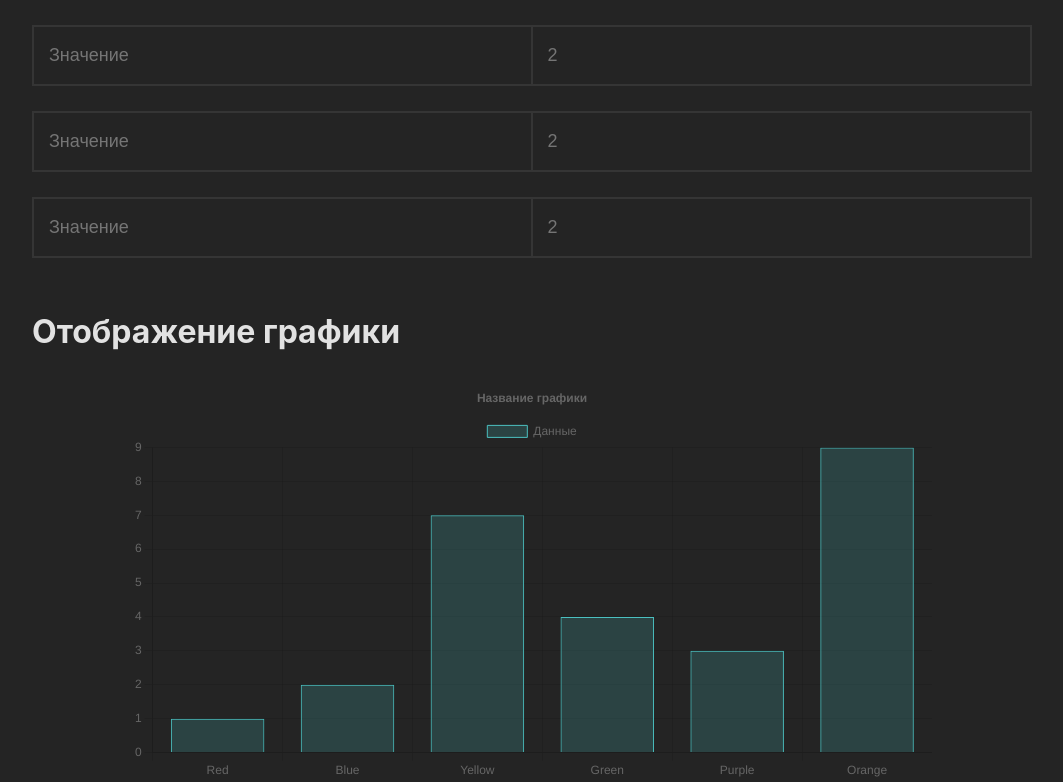
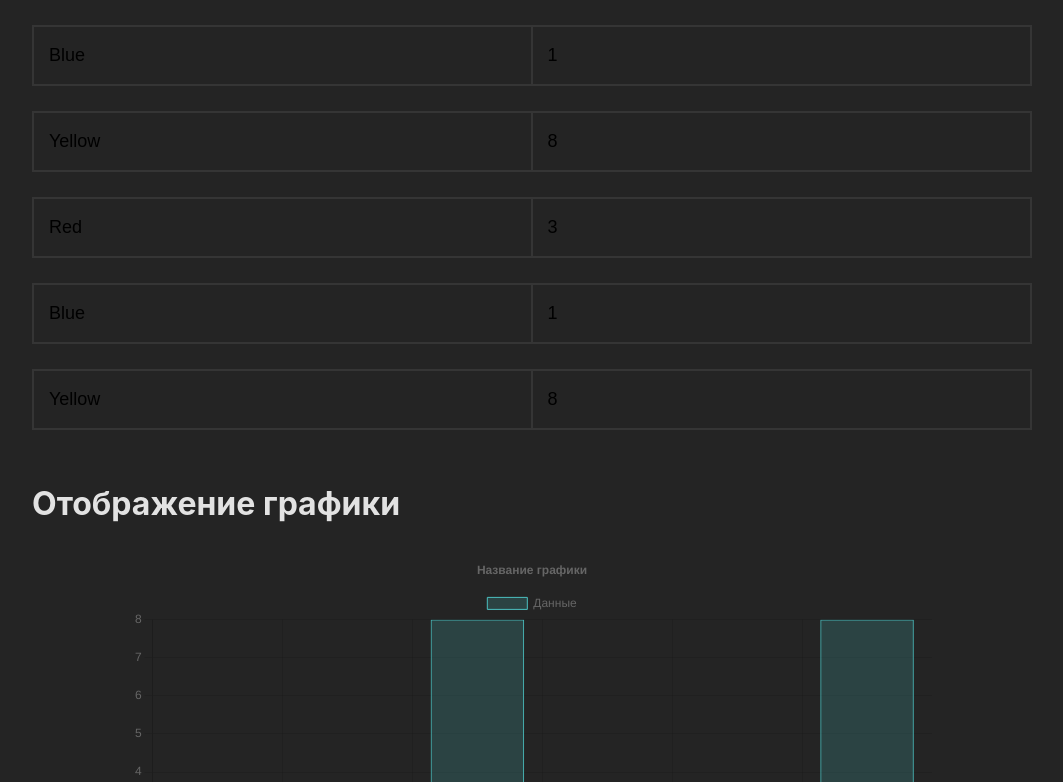
Before and after one commit to lojaaaaa/chart_creator, a React (Vite) app: page / in a window 1280 px wide. Shown: the part 378-1160 px from the top of the page, without its empty margins (108-1171 px from the left). Built offline with nearby package versions, Linux system fonts and the light colour scheme.

Commit message:
creating dynamic rendering of elements

```diff
--- a/src/App.jsx
+++ b/src/App.jsx
@@ -11,14 +11,41 @@ function App() {
   //   setChartData(data);
   // };
 
+  const [chartData, setChartData] = useState([
+    {
+      label: 'Red',
+      data: 3
+    },
+    {
+      label: 'Blue',
+      data: 1
+    },
+    {
+      label: 'Yellow',
+      data: 8
+    },
+    {
+      label: 'Red',
+      data: 3
+    },
+    {
+      label: 'Blue',
+      data: 1
+    },
+    {
+      label: 'Yellow',
+      data: 8
+    }
+  ])
+
   return (
     <div className="wrapper">
       <section className="graph">
         <div className="graph__container container">
           <h1 className="title">Графика</h1>
           <div className="content">
-            <ChartInput />
-            <ChartDisplay />
+            <ChartInput data={chartData}/>
+            <ChartDisplay data={chartData}/>
           </div>
         </div>
       </section>
--- a/src/components/ChartDisplay/ChartDisplay.jsx
+++ b/src/components/ChartDisplay/ChartDisplay.jsx
@@ -7,14 +7,14 @@ import styles from './ChartDisplay.module.scss'
 function ChartDisplay({ data }) {
   const chartData = {
     title: 'fdfdf',
-    labels: ['Red', 'Blue', 'Yellow', 'Green', 'Purple', 'Orange'],
+    labels: data.map(d => d.label),
     datasets: [
       {
         label: 'Данные',
         backgroundColor: 'rgba(75, 192, 192, 0.2)',
         borderColor: 'rgba(75, 192, 192, 1)',
         borderWidth: 1,
-        data: [1, 2, 7, 4, 3, 9],
+        data: data.map(d => d.data),
       },
     ],
   };
@@ -35,7 +35,7 @@ function ChartDisplay({ data }) {
   return (
     <div className={styles.graphics}>
       <h2 className={styles.title}>Отображение графики</h2>
-      <Bar  className={styles.graph} options={options} data={chartData} />
+      <Bar className={styles.graph} options={options} data={chartData} />
     </div>
   );
 }
--- a/src/components/ChartInput/ChartInput.jsx
+++ b/src/components/ChartInput/ChartInput.jsx
@@ -1,26 +1,19 @@
 import React from 'react'
 import styles from './ChartInput.module.scss'
+import ChartItem from '../ChartItem/ChartItem'
 
-const ChartInput = () => {
+const ChartInput = ({data}) => {
+
   return (
     <div className={styles.items}>
       <h2 className={styles.title}>Cоздание</h2>
-      <div className={styles.item}>
-        <input placeholder='Значение' className={styles.input} type="text" />
-        <input placeholder='1' className={styles.input} type="number" />
-      </div>
-      <div className={styles.item}>
-        <input placeholder='Значение' className={styles.input} type="text" />
-        <input placeholder='2' className={styles.input} type="number" />
-      </div>
-      <div className={styles.item}>
-        <input placeholder='Значение' className={styles.input} type="text" />
-        <input placeholder='2' className={styles.input} type="number" />
-      </div>
-      <div className={styles.item}>
-        <input placeholder='Значение' className={styles.input} type="text" />
-        <input placeholder='2' className={styles.input} type="number" />
-      </div>
+      {data.map((el, index) =>
+        <ChartItem
+          key={index}
+          label={el.label}
+          value={el.data}
+        />
+      )}
     </div>
   )
 }
--- a/src/components/ChartInput/ChartInput.module.scss
+++ b/src/components/ChartInput/ChartInput.module.scss
@@ -4,21 +4,7 @@
   gap: 25px;
 }
 
-.item{
-  display: flex;
-}
 
-.input{
-  width: 100%;
-  outline: none;
-  font-size: 18px;
-  padding: 18px 15px;
-  background-color: transparent;
-  border: 2px solid rgb(53, 53, 53);
-}
-.input:last-child{
-  border-left: 0;
-}
 
 .title{
   font-size: 32px;
--- /dev/null
+++ b/src/components/ChartItem/ChartItem.jsx
@@ -0,0 +1,23 @@
+import React from 'react'
+import styles from './ChartItem.module.scss'
+
+const ChartItem = ({label, value}) => {
+  return (
+    <div className={styles.item}>
+    <input
+      defaultValue={label}
+      placeholder={label}
+      className={styles.input}
+      type="text"
+    />
+    <input
+      defaultValue={value}
+      placeholder={value}
+      className={styles.input}
+      type="number"
+    />
+  </div>
+  )
+}
+
+export default ChartItem
--- /dev/null
+++ b/src/components/ChartItem/ChartItem.module.scss
@@ -0,0 +1,15 @@
+.item{
+  display: flex;
+}
+
+.input{
+  width: 100%;
+  outline: none;
+  font-size: 18px;
+  padding: 18px 15px;
+  background-color: transparent;
+  border: 2px solid rgb(53, 53, 53);
+}
+.input:last-child{
+  border-left: 0;
+}
```
